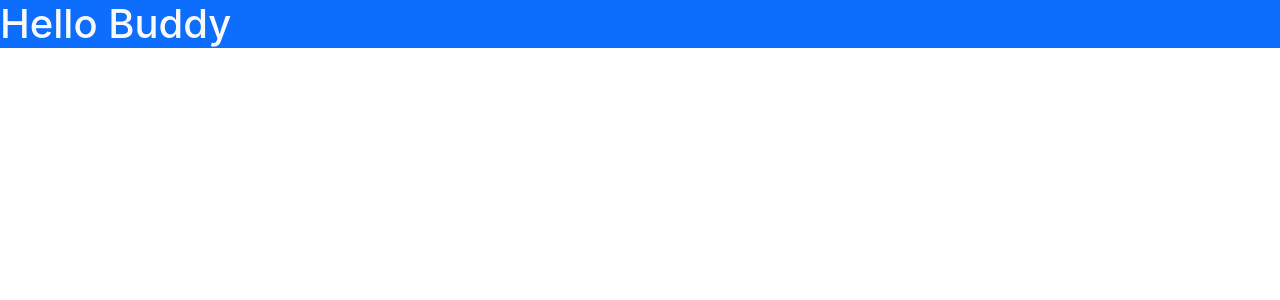
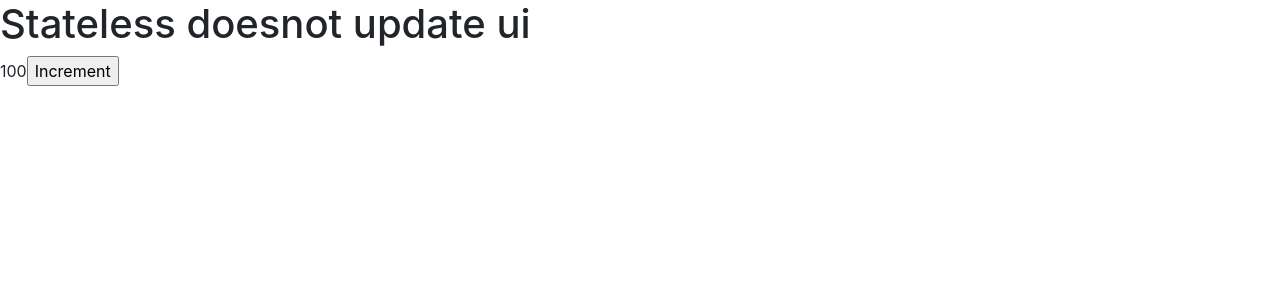
Before and after one commit to ratnadip-mondhe/day6_prooject, a React (Create React App) app: page / in a window 1280 px wide. Shown: the top 300 px of the page. Built offline with nearby package versions, Linux system fonts and the light colour scheme.

Commit message:
Stateless canot change ui

```diff
--- a/src/App.js
+++ b/src/App.js
@@ -4,10 +4,20 @@ import {useState} from "react";
 
 
 function App() {
+  // Stateless member
+  let counter =100;
+  let increment=()=>{
+    counter +=1;
+    console.log(counter);
+  };
 return (
-<div>
-  <h1 className="bg-primary text-light p=3">Hello Buddy</h1>
-</div>
+  <div>
+    <h1>
+      Stateless doesnot update ui
+    </h1>
+    {counter}
+    <input type="button" value="Increment" onClick={increment} />
+  </div>
 
 );
 
```
